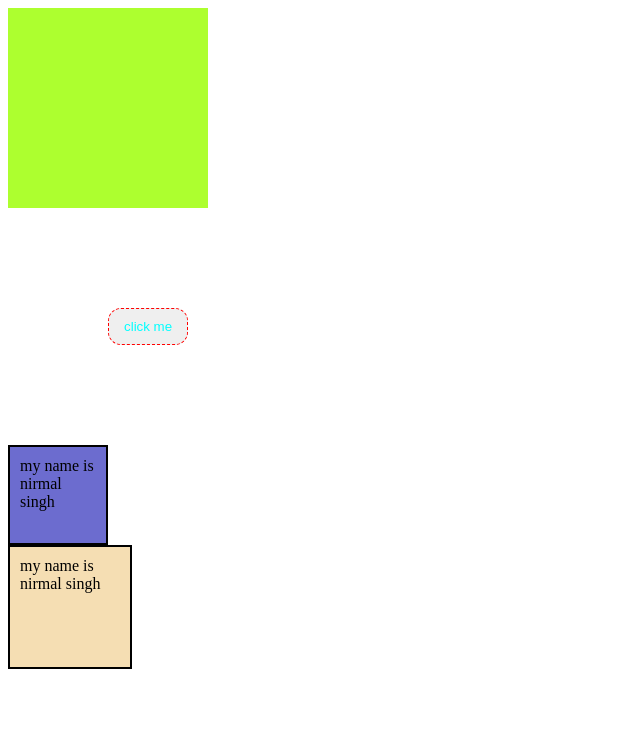
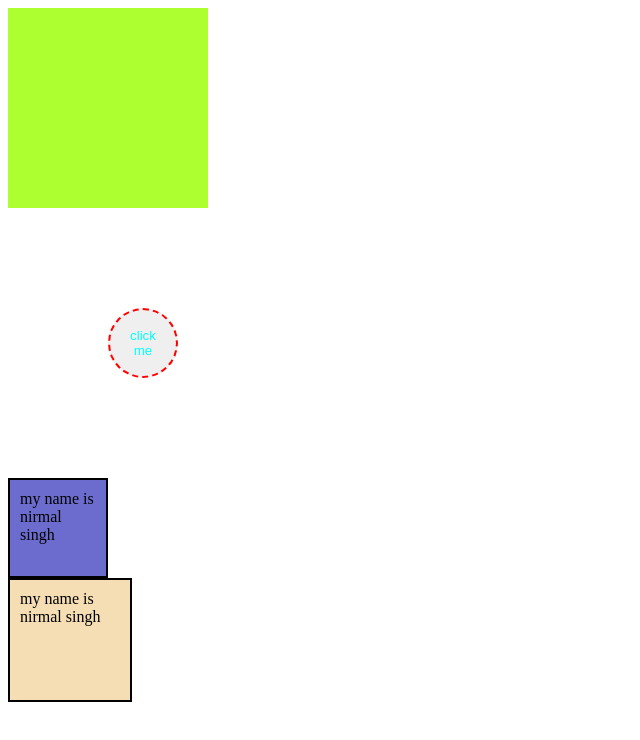
Before and after one commit to NirmalSingh3/CSS3, a plain HTML site: page level4/prct.html in a window 1280 px wide. Shown: the whole page, without its empty margins (0-640 px from the left). Drawn offline with Linux system fonts and the light colour scheme.

Commit message:
level4 practice complete

```diff
--- a/level4/prct.html
+++ b/level4/prct.html
@@ -18,11 +18,13 @@
         }
         #button1
         {
+            height: 70px;
+            width: 70px;
             color: aqua;
             padding: 10px 15px 10px 15px;
             margin: 100px;
-            border: 1px dashed red;
-            border-radius: 13px;
+            border: 2px dashed red;
+            border-radius: 35px;
         }
         .box1
         {
```
